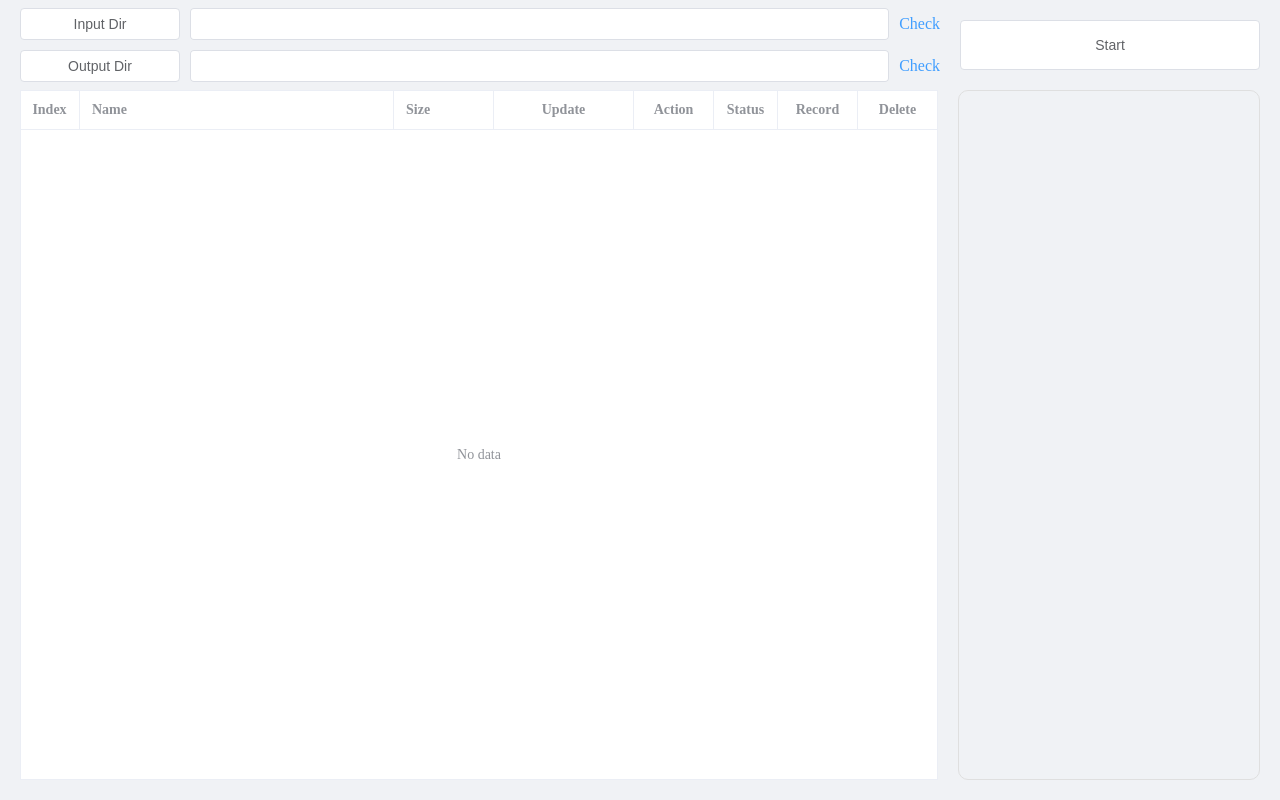
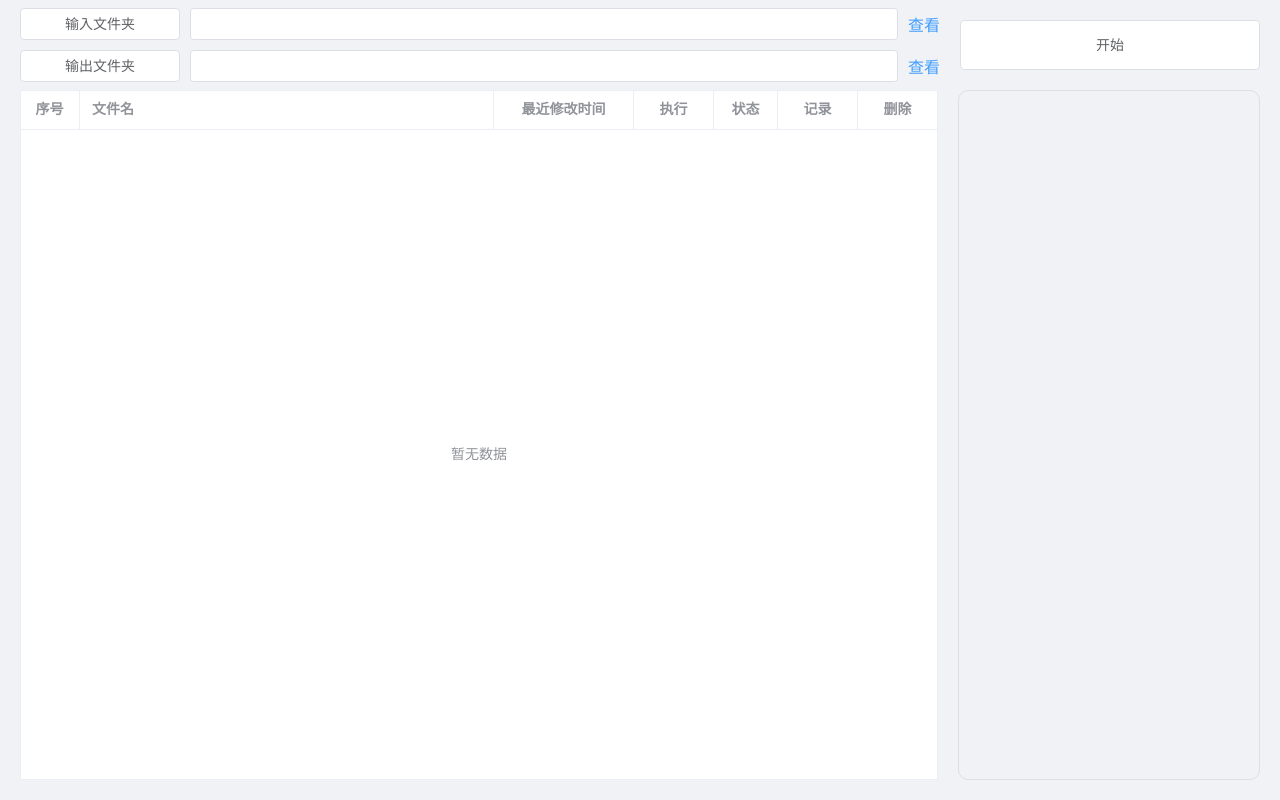
Before and after one commit to 1024dashen/TauriMan, a Vue app in the folder example/runwrap/: page / in a window 1280 px wide. Built offline with nearby package versions, Linux system fonts and the light colour scheme.

Commit message:
update table ui

```diff
--- a/example/runwrap/src/App.vue
+++ b/example/runwrap/src/App.vue
@@ -43,6 +43,7 @@
                     border
                     class="tableBox"
                     :empty-text="t('empty')"
+                    scrollbar-always-on="false"
                 >
                     <el-table-column
                         prop="index"
@@ -51,11 +52,11 @@
                         align="center"
                     />
                     <el-table-column prop="name" :label="t('name')" />
-                    <el-table-column
+                    <!-- <el-table-column
                         prop="size"
                         :label="t('size')"
                         width="100"
-                    />
+                    /> -->
                     <el-table-column
                         prop="update"
                         :label="t('update')"
@@ -193,6 +194,7 @@ onMounted(() => {
     background-color: #f0f2f5;
     display: flex;
     flex-direction: column;
+    overflow: hidden;
 
     .header {
         height: 50px;
@@ -253,15 +255,16 @@ onMounted(() => {
         justify-content: space-between;
         padding: 0 20px 20px 20px;
         gap: 20px;
-        overflow: scroll;
+        overflow: hidden;
 
         .contentLeft {
             flex: 1;
             width: 100%;
-            overflow-y: scroll;
+            overflow-y: hidden;
 
             .tableBox {
-                overflow: scroll;
+                overflow: hidden;
+                // overflow-y: scroll;
 
                 .actionIcon {
                     color: #409eff;
--- a/example/runwrap/src/lang/index.ts
+++ b/example/runwrap/src/lang/index.ts
@@ -8,7 +8,7 @@ let manJson: any = {
     description: 'TauriMan is a tool for managing TauriMan',
     author: 'TauriMan',
     license: 'MIT',
-    locale: 'en',
+    locale: 'zh-CN',
     langs: {
         en: {
             label: 'English',
```
Also changed, not shown: 1 other file (tests, documents, lock files or other folders).
